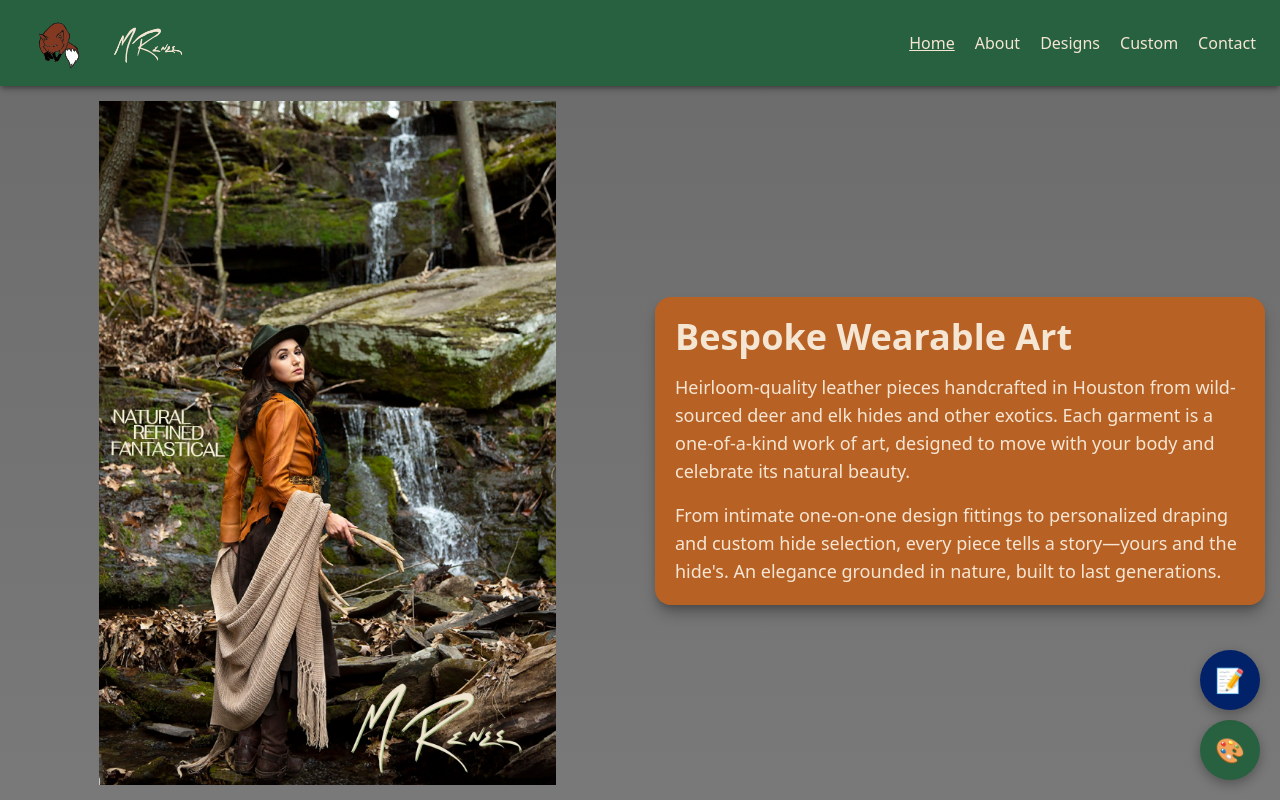
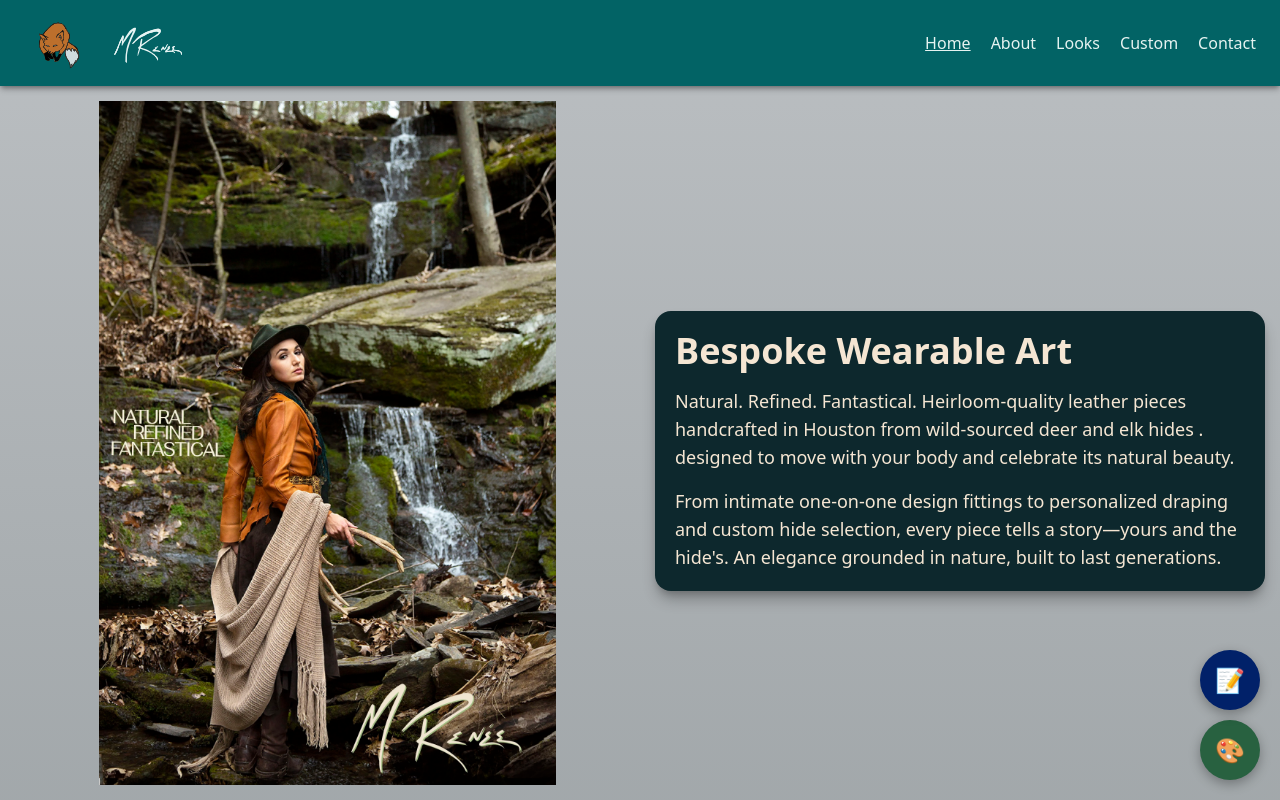
Before and after one commit to nickpalmer/emreneedesigns, a React (Vite) app: page / in a window 1280 px wide. Shown: the top 800 px of the page. Built offline with nearby package versions, Linux system fonts and the light colour scheme.

Commit message:
fix: text and color changes

```diff
--- a/src/i18n.js
+++ b/src/i18n.js
@@ -6,36 +6,36 @@ const resources = {
     translation: {
       // Home page
       "home.hero.title": "Bespoke Wearable Art",
-      "home.hero.description1": "Heirloom-quality leather pieces handcrafted in Houston from wild-sourced deer and elk hides and other exotics. Each garment is a one-of-a-kind work of art, designed to move with your body and celebrate its natural beauty.",
+      "home.hero.description1": "Natural.  Refined.  Fantastical.\nHeirloom-quality leather pieces handcrafted in Houston from wild-sourced deer and elk hides . designed to move with your body and celebrate its natural beauty.",
       "home.hero.description2": "From intimate one-on-one design fittings to personalized draping and custom hide selection, every piece tells a story—yours and the hide's. An elegance grounded in nature, built to last generations.",
 
       // About page
-      "about.title": "Emily Renee",
-      "about.tagline": "Emily Renee is a designer focused on creating beautiful, functional leather goods that connect people to the joy of their bodies.",
-      "about.intro": "Marrying form and function in design began at a young age for Emily Renee.",
-      "about.paragraph1": "I began sewing as a child under the guidance of my mother, eventually combining fashion and function to tailor outfits—even making my own prom dress. In 2014, after working with leather-bound journals and costumes, I began creating custom-fitted leatherwear for real people—and never looked back.",
-      "about.paragraph2": "Today, I still make bespoke pieces for private clients and also offer small-batch ready-to-wear collections.",
-      "about.paragraph3": "I create each piece myself in Houston, Texas, primarily using wild-sourced deer and elk hides and other exotics known for their supple feel and raw beauty. These hides carry the stories of their former life—scars, marks, wildness—and I shape them into wearable art designed to move with your body. They feel as luxurious as they look; an elegance grounded in nature.",
-      "about.paragraph4": "I'm not part of the fast fashion world—I'm here for the long-lasting, heirloom beauty.",
+      "about.title": "The short and the long of it",
+      "about.tagline": "Connecting clients to the joy of their body. Design impulse: elegant flair and decadent experience. Made with attention and intention in Houston by the artistic hand of M Renee.",
+      "about.intro": "Deer leather-- earthy aromatic supple-- seduced me back to fashion creation in 2012 because it is timeless, real, and durable enough to live long with a human. Beyond being outside fast fashion, my leather offers a grounding sense, a comforting and pleasurable encounter. My designs are about your body, not an idea in my mind. I love bodies. It's my artistic aim that wearing my work, you will enjoy even more your embodiment.",
+      "about.paragraph1": "My mother-- skilled seamstress herself-- started me sewing at 6 because I was unhappy with clothes available, but clear about what I wanted. I took to it like a fish to water, mixing and matching pattern elements from the very beginning and also free hand designing details for my show clothes (AQHA), tailoring any store-bought clothes. The industry aspect of fashion design, that's why I didn't accept the fashion design scholarship offered. But long story short, here I am full-time designer and artisan! And I love it. I'm good at it, I love doing it, and I am grateful. ",
+      "about.paragraph2": "Today, I make bespoke pieces for private clients and am preparing to offer small-batch ready-to-wear collections. \n\nMy workshop is in north Houston, near the Woodlands. ",
+      "about.paragraph3": "What type of leather do I use?  Primarily wild-sourced domestic deer and elk hides because their supple feel and raw beauty. These hides carry the stories of their former life—scars, marks, wildness. They feel as luxurious as they look; an elegance grounded in nature. Picture how a deer moves, leaping lithe; that deer hide will move with you as responsively.\n\nNaturally, curious being that I am, I do also use other leathers and hides-- Alligator, Ostrich, Python, Horsehide, Lamb, Kangaroo, Moose, hair-on hides, etc and of course some beautiful cowhides as well. ",
+      "about.paragraph4": "It is slow fashion. I make about 25 projects a year.",
 
       // Designs page
-      "designs.title": "Designs",
+      "designs.title": "Looks",
       "designs.subtitle": "Natural ~ Refined ~ Fantastical",
-      "designs.description": "Emily creates limited run collections of handcrafted leatherware, each piece made from wild-sourced deer and elk hides. Every collection celebrates the natural beauty and unique characteristics of the materials, ensuring that each item is truly one-of-a-kind.",
-      "designs.product1": "Queen Collar Full Grain Leather Coat (front)",
-      "designs.product2": "Queen Collar Full Grain Leather Coat (back)",
-      "designs.product3": "Queen Peplum Vest",
-      "designs.product4": "Backless Leather Dress",
-      "designs.product5": "Bolero Vest",
-      "designs.product6": "Halter Top Leather Dress",
+      "designs.description": "Lookbook coming soon with images of current work.\n\nIn the meantime, my best effort of describing the range of possibilities.\n \nBust silhouette: Marylin Monroe, Audry Hepburn, Kate Moss (bra size)\nCollar/sleeve: Queen collar with bell sleeves, or Elvira standing collar with classic sleeves\nLength and style: raw edge or clean seams\nColor leather: black, dark chocolate, tobacco, willow, red\n",
+      "designs.product1": "Queen Collar Leather Coat (front)",
+      "designs.product2": "Queen Collar Leather Coat (back)",
+      "designs.product3": "Queen collar vest (or jacket) with peplum back",
+      "designs.product4": "Deer leather backless halter dress- mini, midi, or maxi",
+      "designs.product5": "Bustier Vest",
+      "designs.product6": "Deer leather halter dress, raw edge hem",
 
       // Custom page
       "custom.title": "Custom Designs",
       "custom.tagline": "Custom design fittings are one on one, creating bespoke epic fashion from the hides of your choice, draped to flatter your form and suit your function",
       "custom.subtitle": "Empowerment through personalized fashion design",
-      "custom.motto": "Deep roots. Strong wings.",
-      "custom.description": "Our services include custom design fittings (one-on-one), bespoke epic fashion creation, custom hide selection, personalized draping and fitting, and functional and flattering designs.",
-      "custom.cta": "To have bespoke clothing made for you please",
+      "custom.motto": "Natural. Refined. Fantastical.",
+      "custom.description": "One-on-one design consultation and fittings in my Houston atelier, or fly me to you (details and pricing via email).\nApply to host a trunk show. Designer and assistants will bring current inventory for personal shopping, and I will be available for custom order consultations in a social atmosphere.",
+      "custom.cta": "To have bespoke clothing made for you pleasure",
       "custom.cta.link": "contact us",
 
       // Contact page
@@ -54,7 +54,7 @@ const resources = {
       // Navigation
       "nav.home": "Home",
       "nav.about": "About",
-      "nav.designs": "Designs",
+      "nav.designs": "Looks",
       "nav.custom": "Custom",
       "nav.contact": "Contact"
     }
--- a/src/index.css
+++ b/src/index.css
@@ -4,22 +4,22 @@
   --header-height: 60px;
 
   /* Header & Footer Colors */
-  --header-footer-bg: #286140;
-  --header-footer-text: #F5E6D3;
-  --header-footer-hover: #B86125;
+  --header-footer-bg: #026365;
+  --header-footer-text: #e6f3f1;
+  --header-footer-hover: #522020;
 
   /* Gradient Colors */
-  --gradient-top: #6B6B6B;
-  --gradient-bottom: #C2C2C2;
+  --gradient-top: #bbbfc2;
+  --gradient-bottom: #223032;
 
   /* Text Box Colors */
-  --textbox-bg: #B86125;
+  --textbox-bg: #0d282d;
   --textbox-text: #F5E6D3;
 
   /* Logo Colors */
-  --logo-color: #833921;
-  --logo-tail-tip-color: #FDFDFD;
-  --name-logo-color: #F5E6D3;
+  --logo-color: #bc6f2c;
+  --logo-tail-tip-color: #d0dcde;
+  --name-logo-color: #e6f4f3;
 }
 
 @media (min-width: 768px) {
```
